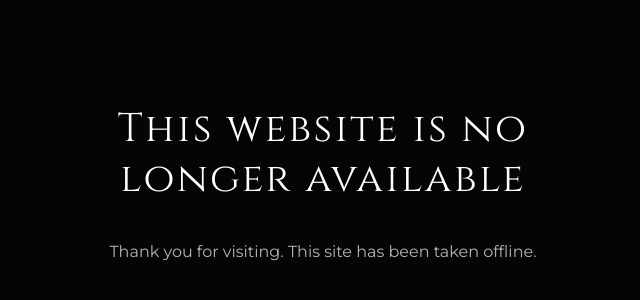
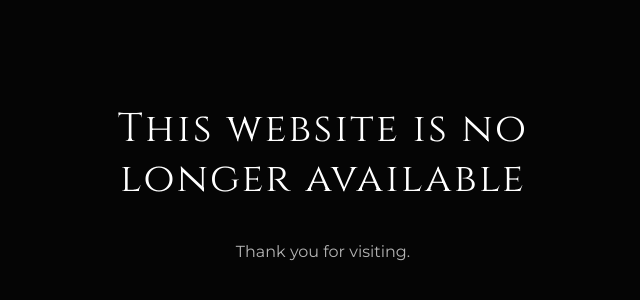
Before and after one commit to Franksmittt/miwesu, a Next.js app: page / in a window 1280 px wide. Shown: the part 214-514 px from the top of the page, without its empty margins (317-957 px from the left). Built offline with nearby package versions, Linux system fonts and the light colour scheme; no server answers.

Commit message:
Drop the extra taken-offline line from the homepage notice
Keep only the unavailable heading and a short thank-you.

Co-authored-by: Frank Smit <Franksmittt@users.noreply.github.com>

```diff
--- a/app/page.tsx
+++ b/app/page.tsx
@@ -25,7 +25,7 @@ export default function HomePage() {
           This website is no longer available
         </h1>
         <p className="mt-8 font-sans text-base leading-8 text-white/70">
-          Thank you for visiting. This site has been taken offline.
+          Thank you for visiting.
         </p>
       </section>
     </main>
```
